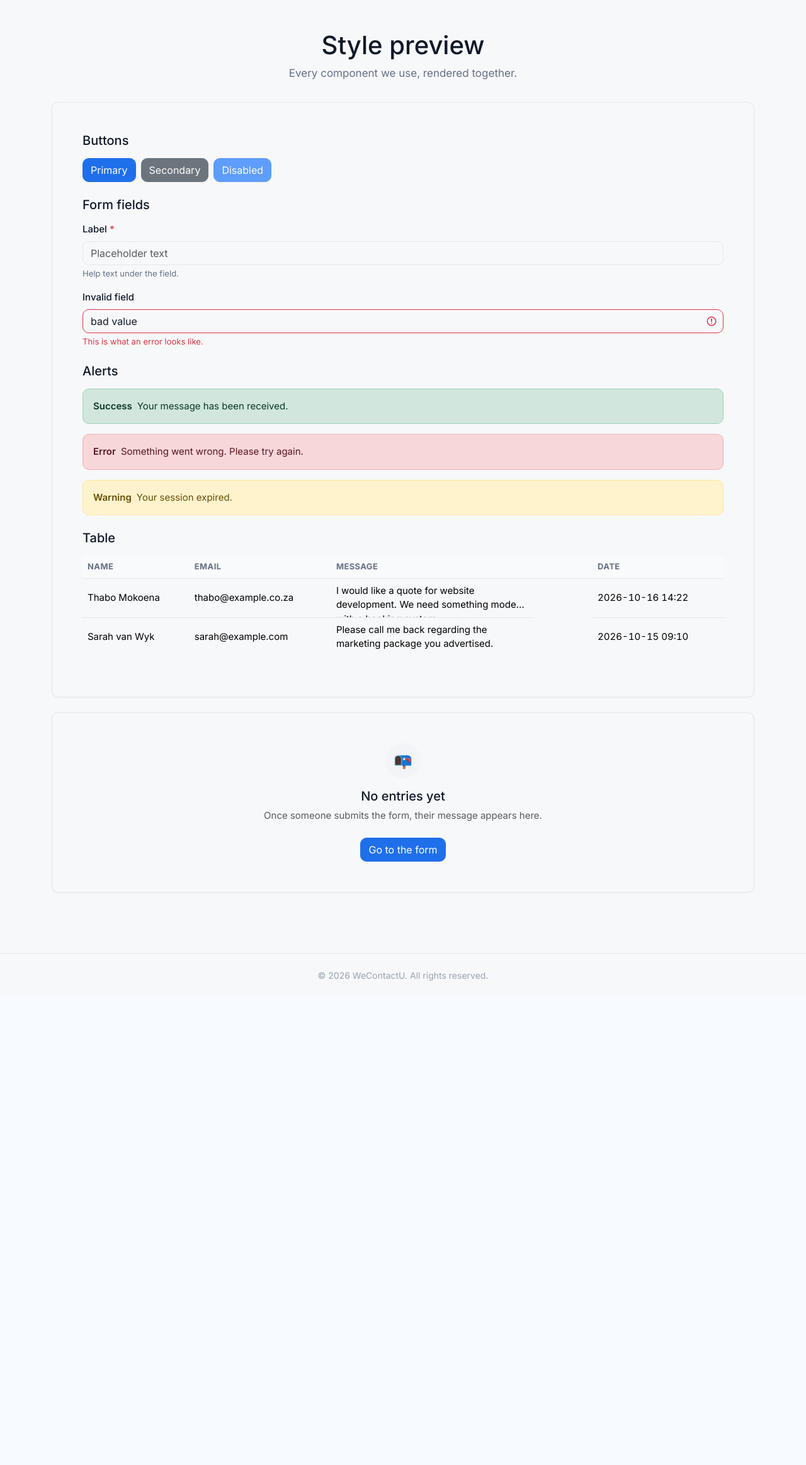
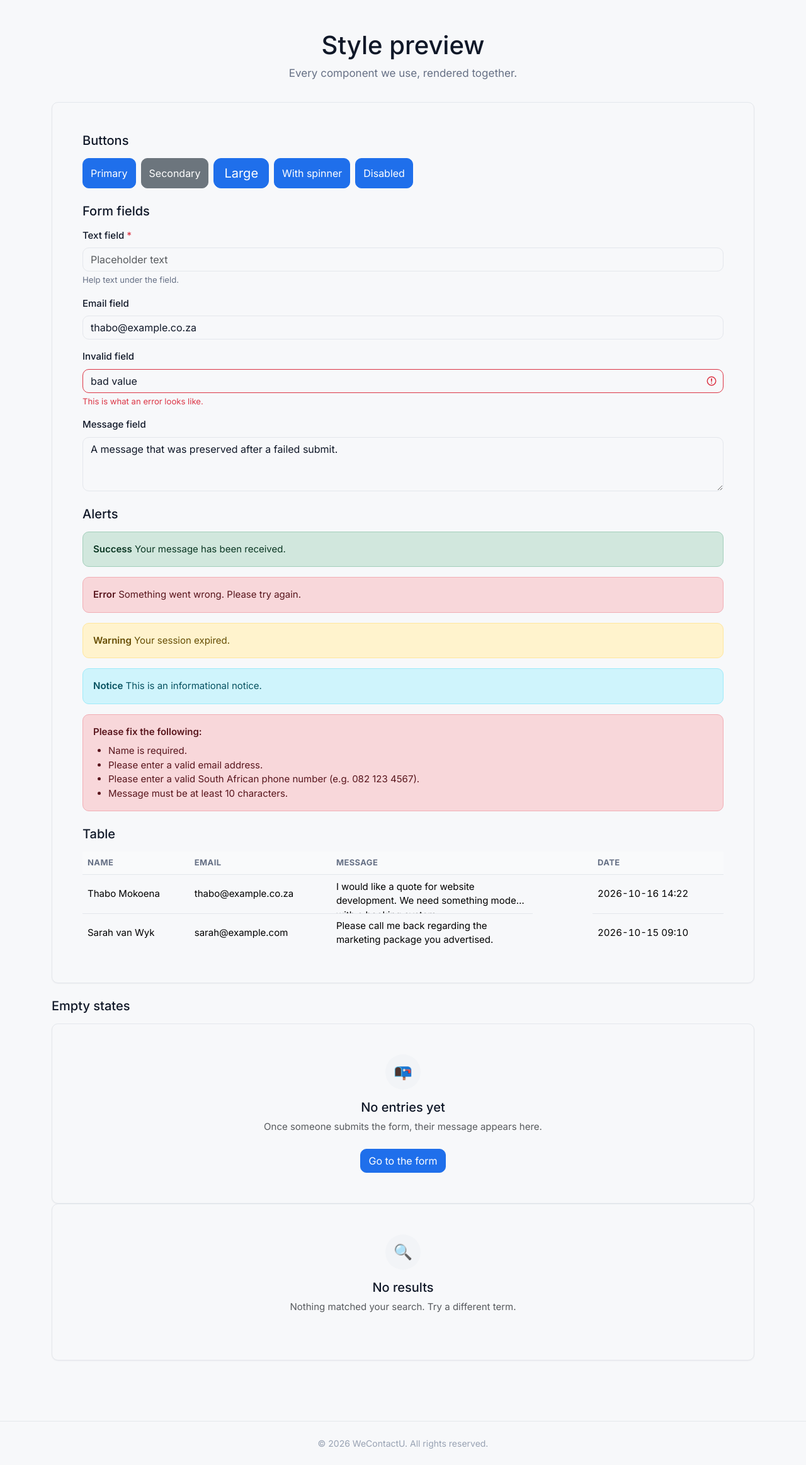
Before and after one commit to ShaneKolkoto/contactUform, a PHP site: page /test-style.php in a window 1280 px wide. Shown: the part 61-2387 px from the top of the page at 63% size. Before the commit the page ends 1618 px from the top, so only its background shows below. Run offline with PHP 8.4, Linux system fonts and the light colour scheme.

Commit message:
refactor(ui): extract reusable template components
Pulls four repeated UI patterns into functions under templates/components/
so page files become config arrays instead of copy-pasted markup.

New components:
- form-field.php  — label, input/textarea, hint, inline error, aria attrs
- alert.php       — success/error/warning/info with optional bulleted list
- button.php      — primary/secondary, sizes, optional spinner
- empty-state.php — icon, title, message, optional CTA

templates/header.php now require_once's all four so every page has them
in scope without extra includes.

Refactored call sites:
- flash.php

Table markup in entries.php is deliberately left untouched — components
are extracted by use, not habit. A single-use table doesn't justify a
component yet.

```diff
--- a/public/test-style.php
+++ b/public/test-style.php
@@ -21,43 +21,85 @@ require __DIR__ . '/../templates/header.php';
 
     <div class="card">
         <div class="card-body p-4 p-md-5">
+
             <h2 class="h5 mb-3">Buttons</h2>
             <div class="d-flex flex-wrap gap-2 mb-4">
-                <button class="btn btn-primary">Primary</button>
-                <button class="btn btn-secondary">Secondary</button>
-                <button class="btn btn-primary" disabled>Disabled</button>
+                <?php render_button(['label' => 'Primary']); ?>
+                <?php render_button(['label' => 'Secondary', 'variant' => 'secondary']); ?>
+                <?php render_button(['label' => 'Large', 'size' => 'lg']); ?>
+                <?php render_button(['label' => 'With spinner', 'spinner' => true]); ?>
+                <?php render_button(['label' => 'Disabled', 'type' => 'button']); ?>
             </div>
 
             <h2 class="h5 mb-3">Form fields</h2>
-            <div class="mb-3">
-                <label class="form-label" for="demo">Label <span class="text-danger">*</span></label>
-                <input class="form-control" id="demo" placeholder="Placeholder text">
-                <div class="form-text">Help text under the field.</div>
-            </div>
+            <?php render_form_field([
+                'name' => 'demo_text',
+                'label' => 'Text field',
+                'type' => 'text',
+                'placeholder' => 'Placeholder text',
+                'hint' => 'Help text under the field.',
+                'required' => true,
+            ]); ?>
 
-            <div class="mb-4">
-                <label class="form-label" for="demo2">Invalid field</label>
-                <input class="form-control is-invalid" id="demo2" value="bad value">
-                <div class="invalid-feedback">This is what an error looks like.</div>
-            </div>
+            <?php render_form_field([
+                'name' => 'demo_email',
+                'label' => 'Email field',
+                'type' => 'email',
+                'value' => 'thabo@example.co.za',
+                'autocomplete' => 'email',
+            ]); ?>
 
-            <h2 class="h5 mb-3">Alerts</h2>
-            <div class="alert alert-success d-flex align-items-start gap-2" role="alert">
-                <span class="alert__label">Success</span>
-                <span>Your message has been received.</span>
-            </div>
-            <div class="alert alert-danger d-flex align-items-start gap-2" role="alert">
-                <span class="alert__label">Error</span>
-                <span>Something went wrong. Please try again.</span>
-            </div>
-            <div class="alert alert-warning d-flex align-items-start gap-2" role="alert">
-                <span class="alert__label">Warning</span>
-                <span>Your session expired.</span>
-            </div>
+            <?php render_form_field([
+                'name' => 'demo_error',
+                'label' => 'Invalid field',
+                'type' => 'text',
+                'value' => 'bad value',
+                'error' => 'This is what an error looks like.',
+            ]); ?>
+
+            <?php render_form_field([
+                'name' => 'demo_message',
+                'label' => 'Message field',
+                'textarea' => true,
+                'rows' => 3,
+                'value' => 'A message that was preserved after a failed submit.',
+            ]); ?>
+
+            <h2 class="h5 mb-3 mt-4">Alerts</h2>
+            <?php render_alert([
+                'type' => 'success',
+                'message' => 'Your message has been received.',
+            ]); ?>
+
+            <?php render_alert([
+                'type' => 'error',
+                'message' => 'Something went wrong. Please try again.',
+            ]); ?>
+
+            <?php render_alert([
+                'type' => 'warning',
+                'message' => 'Your session expired.',
+            ]); ?>
+
+            <?php render_alert([
+                'type' => 'info',
+                'message' => 'This is an informational notice.',
+            ]); ?>
+
+            <?php render_alert([
+                'type' => 'error',
+                'title' => 'Please fix the following:',
+                'items' => [
+                    'Name is required.',
+                    'Please enter a valid email address.',
+                    'Please enter a valid South African phone number (e.g. 082 123 4567).',
+                    'Message must be at least 10 characters.',
+                ],
+            ]); ?>
 
             <h2 class="h5 mb-3 mt-4">Table</h2>
             <div class="table-responsive">
-                <table class="table align-middle">
+                <table class="table align-middle mb-0">
                     <thead>
                         <tr>
                             <th>Name</th>
@@ -82,17 +124,24 @@ require __DIR__ . '/../templates/header.php';
                     </tbody>
                 </table>
             </div>
+
         </div>
     </div>
 
-    <div class="card mt-4">
-        <div class="empty-state">
-            <div class="empty-state__icon" aria-hidden="true">📭</div>
-            <h2 class="h5 mb-2">No entries yet</h2>
-            <p class="text-muted mb-4">Once someone submits the form, their message appears here.</p>
-            <a href="/" class="btn btn-primary">Go to the form</a>
-        </div>
-    </div>
+    <h2 class="h5 mb-3 mt-4">Empty states</h2>
+    <?php render_empty_state([
+        'icon' => '📭',
+        'title' => 'No entries yet',
+        'message' => 'Once someone submits the form, their message appears here.',
+        'actionUrl' => 'index.php',
+        'actionLabel' => 'Go to the form',
+    ]); ?>
+
+    <?php render_empty_state([
+        'icon' => '🔍',
+        'title' => 'No results',
+        'message' => 'Nothing matched your search. Try a different term.',
+    ]); ?>
 </div>
 
 <?php require __DIR__ . '/../templates/footer.php'; ?>
--- /dev/null
+++ b/templates/components/alert.php
@@ -0,0 +1,42 @@
+<?php
+
+declare(strict_types=1);
+
+/**
+ * Renders a single alert banner.
+ *
+ * $props keys:
+ *   type     'success'|'error'|'warning'|'info'   Required.
+ *   message  string                                Required for simple alerts.
+ *   title    string                                Optional bold label.
+ *   items    string[]                              Optional list of bulleted messages.
+ *                                                  When present, message is ignored.
+ */
+function render_alert(array $props): void
+{
+    $types = [
+        'success' => ['class' => 'success', 'label' => 'Success'],
+        'error'   => ['class' => 'danger',  'label' => 'Error'],
+        'warning' => ['class' => 'warning', 'label' => 'Warning'],
+        'info'    => ['class' => 'info',    'label' => 'Notice'],
+    ];
+
+    $type = $types[$props['type'] ?? 'info'] ?? $types['info'];
+    $title = $props['title'] ?? $type['label'];
+    $message = $props['message'] ?? '';
+    $items = $props['items'] ?? [];
+    ?>
+    <div class="alert alert-<?= e($type['class']) ?>" role="alert">
+        <strong class="alert__label"><?= e($title) ?></strong>
+        <?php if ($items !== []): ?>
+            <ul class="mb-0 mt-2 ps-4">
+                <?php foreach ($items as $item): ?>
+                    <li><?= e($item) ?></li>
+                <?php endforeach; ?>
+            </ul>
+        <?php elseif ($message !== ''): ?>
+            <span><?= e($message) ?></span>
+        <?php endif; ?>
+    </div>
+    <?php
+}
--- /dev/null
+++ b/templates/components/button.php
@@ -0,0 +1,42 @@
+<?php
+
+declare(strict_types=1);
+
+/**
+ * Renders a form submit button with an optional loading spinner.
+ *
+ * $props keys:
+ *   label     string   Required. Visible button text.
+ *   id        string   Optional id for JS hooks.
+ *   variant   string   'primary' (default) or 'secondary'.
+ *   size      string   'md' (default) or 'lg'.
+ *   block     bool     Full-width when true.
+ *   type      string   'submit' (default) or 'button'.
+ *   spinner   bool     Include a hidden spinner element for JS to reveal.
+ */
+function render_button(array $props): void
+{
+    $label = $props['label'];
+    $id = $props['id'] ?? '';
+    $variant = $props['variant'] ?? 'primary';
+    $size = $props['size'] ?? 'md';
+    $block = $props['block'] ?? false;
+    $type = $props['type'] ?? 'submit';
+    $spinner = $props['spinner'] ?? false;
+
+    $classes = ['btn', "btn-{$variant}"];
+    if ($size === 'lg') {
+        $classes[] = 'btn-lg';
+    }
+    if ($block) {
+        $classes[] = 'w-100';
+    }
+    ?>
+    <button type="<?= e($type) ?>" class="<?= e(implode(' ', $classes)) ?>" <?= $id !== '' ? 'id="' . e($id) . '"' : '' ?>>
+        <?php if ($spinner): ?>
+            <span class="btn__spinner d-none" aria-hidden="true"></span>
+        <?php endif; ?>
+        <span class="btn__label"><?= e($label) ?></span>
+    </button>
+    <?php
+}
--- /dev/null
+++ b/templates/components/empty-state.php
@@ -0,0 +1,40 @@
+<?php
+
+declare(strict_types=1);
+
+/**
+ * Renders a centered empty-state card.
+ *
+ * $props keys:
+ *   icon      string   Emoji or character shown inside the circle.
+ *   title     string   Required.
+ *   message   string   Optional supporting text.
+ *   actionUrl string   Optional URL for a CTA button.
+ *   actionLabel string Optional label for the CTA button.
+ */
+function render_empty_state(array $props): void
+{
+    $icon = $props['icon'] ?? '';
+    $title = $props['title'];
+    $message = $props['message'] ?? '';
+    $actionUrl = $props['actionUrl'] ?? '';
+    $actionLabel = $props['actionLabel'] ?? '';
+    ?>
+    <div class="card">
+        <div class="empty-state">
+            <?php if ($icon !== ''): ?>
+                <div class="empty-state__icon" aria-hidden="true"><?= e($icon) ?></div>
+            <?php endif; ?>
+            <h2 class="h5 mb-2"><?= e($title) ?></h2>
+            <?php if ($message !== ''): ?>
+                <p class="text-muted mb-4"><?= e($message) ?></p>
+            <?php endif; ?>
+            <?php if ($actionUrl !== '' && $actionLabel !== ''): ?>
+                <a href="<?= e($actionUrl) ?>" class="btn btn-primary">
+                    <?= e($actionLabel) ?>
+                </a>
+            <?php endif; ?>
+        </div>
+    </div>
+    <?php
+}
--- /dev/null
+++ b/templates/components/form-field.php
@@ -0,0 +1,95 @@
+<?php
+
+declare(strict_types=1);
+
+/**
+ * Renders a form field: label, input/textarea, optional hint,
+ * optional inline error.
+ *
+ * Expected keys in $props:
+ *   name        string   Required. Field name and input id.
+ *   label       string   Required. Displayed in the <label>.
+ *   type        string   Input type (text/email/tel). Ignored for textarea.
+ *   value       string   Current value (already trimmed by caller).
+ *   error       string   Error message, or empty string.
+ *   hint        string   Helper text below the field.
+ *   required    bool     Shows a red asterisk and sets required attr.
+ *   maxlength   int      Max characters.
+ *   placeholder string   Placeholder text.
+ *   textarea    bool     Renders as <textarea> if true.
+ *   rows        int      Textarea row count (default 5).
+ *   autocomplete string  Browser autocomplete hint.
+ */
+function render_form_field(array $props): void
+{
+    $name = $props['name'];
+    $label = $props['label'];
+    $type = $props['type'] ?? 'text';
+    $value = $props['value'] ?? '';
+    $error = $props['error'] ?? '';
+    $hint = $props['hint'] ?? '';
+    $required = $props['required'] ?? false;
+    $maxlength = $props['maxlength'] ?? null;
+    $placeholder = $props['placeholder'] ?? '';
+    $isTextarea = $props['textarea'] ?? false;
+    $rows = $props['rows'] ?? 5;
+    $autocomplete = $props['autocomplete'] ?? '';
+
+    $inputId = $name;
+    $errorId = "{$name}-error";
+    $hintId = "{$name}-hint";
+
+    // Build aria-describedby from whatever is present
+    $describedBy = [];
+    if ($hint !== '') {
+        $describedBy[] = $hintId;
+    }
+    if ($error !== '') {
+        $describedBy[] = $errorId;
+    }
+
+    $classNames = 'form-control' . ($error !== '' ? ' is-invalid' : '');
+    ?>
+    <div class="mb-3">
+        <label for="<?= e($inputId) ?>" class="form-label">
+            <?= e($label) ?>
+            <?php if ($required): ?><span class="text-danger">*</span><?php endif; ?>
+        </label>
+
+        <?php if ($isTextarea): ?>
+            <textarea
+                id="<?= e($inputId) ?>"
+                name="<?= e($name) ?>"
+                class="<?= e($classNames) ?>"
+                rows="<?= (int) $rows ?>"
+                <?= $maxlength !== null ? 'maxlength="' . (int) $maxlength . '"' : '' ?>
+                <?= $required ? 'required' : '' ?>
+                <?= $error !== '' ? 'aria-invalid="true"' : '' ?>
+                <?= $describedBy !== [] ? 'aria-describedby="' . e(implode(' ', $describedBy)) . '"' : '' ?>
+            ><?= e($value) ?></textarea>
+        <?php else: ?>
+            <input
+                type="<?= e($type) ?>"
+                id="<?= e($inputId) ?>"
+                name="<?= e($name) ?>"
+                class="<?= e($classNames) ?>"
+                value="<?= e($value) ?>"
+                <?= $placeholder !== '' ? 'placeholder="' . e($placeholder) . '"' : '' ?>
+                <?= $maxlength !== null ? 'maxlength="' . (int) $maxlength . '"' : '' ?>
+                <?= $autocomplete !== '' ? 'autocomplete="' . e($autocomplete) . '"' : '' ?>
+                <?= $required ? 'required' : '' ?>
+                <?= $error !== '' ? 'aria-invalid="true"' : '' ?>
+                <?= $describedBy !== [] ? 'aria-describedby="' . e(implode(' ', $describedBy)) . '"' : '' ?>
+            >
+        <?php endif; ?>
+
+        <?php if ($hint !== ''): ?>
+            <div class="form-text" id="<?= e($hintId) ?>"><?= e($hint) ?></div>
+        <?php endif; ?>
+
+        <?php if ($error !== ''): ?>
+            <div class="invalid-feedback" id="<?= e($errorId) ?>"><?= e($error) ?></div>
+        <?php endif; ?>
+    </div>
+    <?php
+}
--- a/templates/flash.php
+++ b/templates/flash.php
@@ -6,18 +6,7 @@ if ($flash === null) {
     return;
 }
 
-$type = in_array($flash['type'], ['success', 'danger', 'warning', 'info'], true)
-    ? $flash['type']
-    : 'info';
-
-$labels = [
-    'success' => 'Success',
-    'danger'  => 'Error',
-    'warning' => 'Warning',
-    'info'    => 'Notice',
-];
-?>
-<div class="alert alert-<?= e($type) ?> d-flex align-items-start gap-2" role="alert">
-    <span class="alert__label"><?= e($labels[$type]) ?></span>
-    <span><?= e($flash['message']) ?></span>
-</div>
+render_alert([
+    'type' => $flash['type'],
+    'message' => $flash['message'],
+]);
--- a/templates/header.php
+++ b/templates/header.php
@@ -1,6 +1,11 @@
 <?php
 
 declare(strict_types=1);
+
+require_once __DIR__ . '/components/form-field.php';
+require_once __DIR__ . '/components/alert.php';
+require_once __DIR__ . '/components/button.php';
+require_once __DIR__ . '/components/empty-state.php';
 
 $pageTitle = $pageTitle ?? 'Contact';
 $active = $active ?? '';
```
Also changed, not shown: test.txt (deleted).
